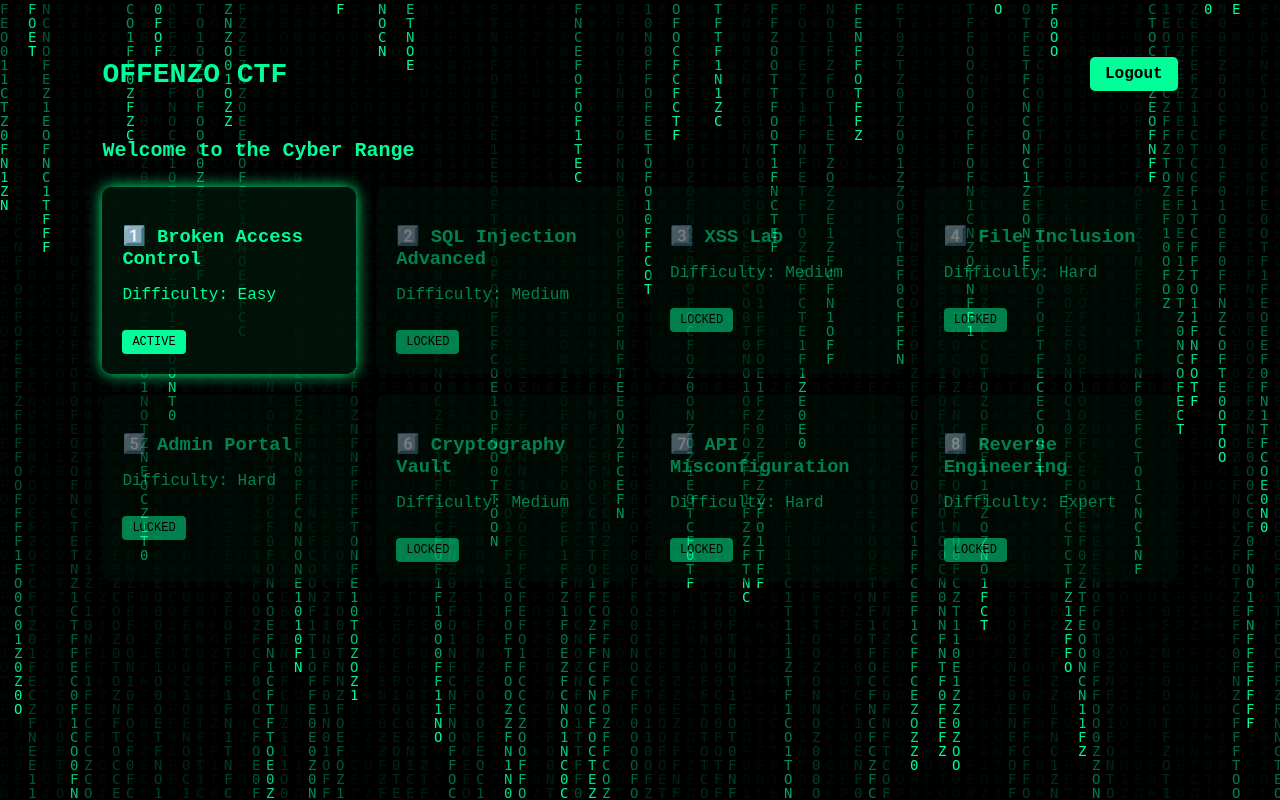
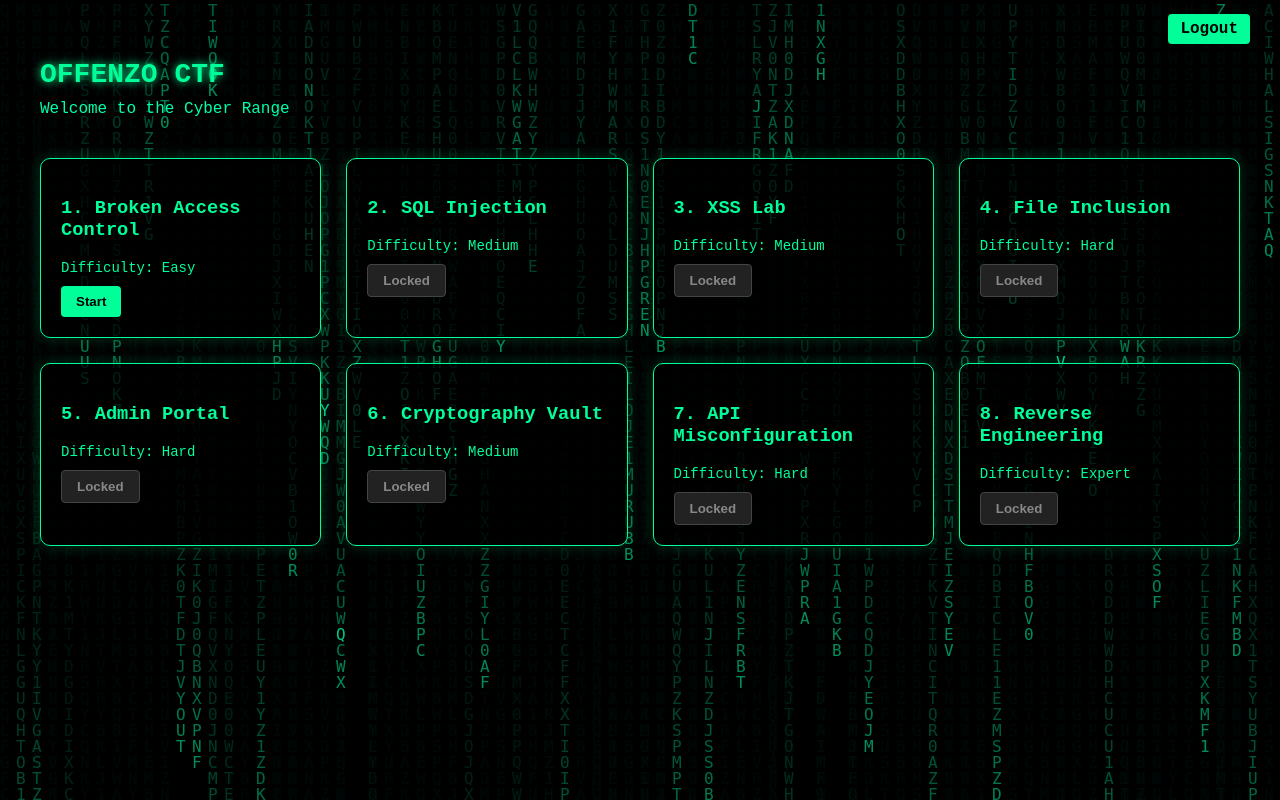
Before and after one commit to pavanmayamandiram-dotcom/ctf-web-challenge, a Flask app: page /dashboard in a window 1280 px wide. Run offline with Flask 3, Linux system fonts and the light colour scheme.

Commit message:
updated dashboard

```diff
--- /dev/null
+++ b/static/js/matrix.js
@@ -0,0 +1,58 @@
+const canvas = document.getElementById("matrixCanvas");
+const ctx = canvas.getContext("2d");
+
+// Make canvas full screen
+canvas.height = window.innerHeight;
+canvas.width = window.innerWidth;
+
+// Characters (mix of numbers + letters)
+const letters = "01ABCDEFGHIJKLMNOPQRSTUVWXYZ";
+const fontSize = 16;
+const columns = canvas.width / fontSize;
+
+// Array for drops
+const drops = [];
+
+// Initialize drops
+for (let i = 0; i < columns; i++) {
+    drops[i] = Math.random() * canvas.height;
+}
+
+function draw() {
+    // Dark fade effect (motion blur)
+    ctx.fillStyle = "rgba(0, 0, 0, 0.08)";
+    ctx.fillRect(0, 0, canvas.width, canvas.height);
+
+    ctx.fillStyle = "#00ff99";  // green color
+    ctx.font = fontSize + "px monospace";
+
+    for (let i = 0; i < drops.length; i++) {
+
+        const text = letters.charAt(Math.floor(Math.random() * letters.length));
+
+        // Random blur effect
+        if (Math.random() > 0.98) {
+            ctx.fillStyle = "#00ffaa";
+        } else {
+            ctx.fillStyle = "#008f5a";
+        }
+
+        ctx.fillText(text, i * fontSize, drops[i] * fontSize);
+
+        // Reset drop randomly
+        if (drops[i] * fontSize > canvas.height && Math.random() > 0.975) {
+            drops[i] = 0;
+        }
+
+        drops[i]++;
+    }
+}
+
+// Animation speed (not too fast)
+setInterval(draw, 40);
+
+// Responsive resize
+window.addEventListener("resize", () => {
+    canvas.height = window.innerHeight;
+    canvas.width = window.innerWidth;
+});
--- a/templates/dashboard.html
+++ b/templates/dashboard.html
@@ -2,111 +2,167 @@
 <html>
 <head>
     <title>Offenzo CTF | Dashboard</title>
-    <link rel="stylesheet" href="{{ url_for('static', filename='css/style.css') }}">
+
+    <style>
+        body {
+            margin: 0;
+            padding: 0;
+            font-family: "Courier New", monospace;
+            background: #050505;
+            color: #00ff99;
+            overflow-x: hidden;
+        }
+
+        /* MATRIX CANVAS */
+        #matrixCanvas {
+            position: fixed;
+            top: 0;
+            left: 0;
+            z-index: -1;
+        }
+
+        /* MAIN CONTENT */
+        .container {
+            padding: 40px;
+        }
+
+        h1 {
+            font-size: 28px;
+            margin-bottom: 10px;
+            text-shadow: 0 0 8px #00ff99;
+        }
+
+        .subtitle {
+            margin-bottom: 40px;
+            color: #00ffaa;
+        }
+
+        /* CHALLENGE GRID */
+        .grid {
+            display: grid;
+            grid-template-columns: repeat(auto-fit, minmax(260px, 1fr));
+            gap: 25px;
+        }
+
+        .card {
+            background: rgba(0, 0, 0, 0.75);
+            border: 1px solid #00ff99;
+            padding: 20px;
+            border-radius: 10px;
+            box-shadow: 0 0 15px rgba(0,255,150,0.2);
+            transition: 0.3s;
+        }
+
+        .card:hover {
+            transform: scale(1.03);
+            box-shadow: 0 0 20px #00ff99;
+        }
+
+        .difficulty {
+            margin: 10px 0;
+            font-size: 14px;
+        }
+
+        .btn {
+            background: #00ff99;
+            color: black;
+            padding: 8px 15px;
+            border: none;
+            border-radius: 4px;
+            cursor: pointer;
+            font-weight: bold;
+        }
+
+        .locked {
+            background: #222;
+            color: #888;
+            border: 1px solid #444;
+        }
+
+        .top-right {
+            position: absolute;
+            top: 20px;
+            right: 30px;
+        }
+
+        .logout {
+            background: #00ff99;
+            color: black;
+            padding: 6px 12px;
+            border-radius: 4px;
+            text-decoration: none;
+            font-weight: bold;
+        }
+
+    </style>
 </head>
-
 <body>
 
-<canvas id="matrix"></canvas>
+<canvas id="matrixCanvas"></canvas>
 
-<div class="dashboard-container">
+<div class="top-right">
+    <a href="/logout" class="logout">Logout</a>
+</div>
 
-    <div class="top-bar">
-        <h1>OFFENZO CTF</h1>
-        <a href="/" class="logout-btn">Logout</a>
-    </div>
+<div class="container">
 
-    <h2 class="welcome">Welcome to the Cyber Range</h2>
+    <h1>OFFENZO CTF</h1>
+    <div class="subtitle">Welcome to the Cyber Range</div>
 
-    <div class="challenge-grid">
+    <div class="grid">
 
-        <a href="/challenge1" class="challenge-card">
-            <h3>1️⃣ Broken Access Control</h3>
-            <p>Difficulty: Easy</p>
-            <span class="active">ACTIVE</span>
-        </a>
-
-        <div class="challenge-card locked">
-            <h3>2️⃣ SQL Injection Advanced</h3>
-            <p>Difficulty: Medium</p>
-            <span>LOCKED</span>
+        <div class="card">
+            <h3>1. Broken Access Control</h3>
+            <div class="difficulty">Difficulty: Easy</div>
+            <button class="btn">Start</button>
         </div>
 
-        <div class="challenge-card locked">
-            <h3>3️⃣ XSS Lab</h3>
-            <p>Difficulty: Medium</p>
-            <span>LOCKED</span>
+        <div class="card">
+            <h3>2. SQL Injection</h3>
+            <div class="difficulty">Difficulty: Medium</div>
+            <button class="btn locked">Locked</button>
         </div>
 
-        <div class="challenge-card locked">
-            <h3>4️⃣ File Inclusion</h3>
-            <p>Difficulty: Hard</p>
-            <span>LOCKED</span>
+        <div class="card">
+            <h3>3. XSS Lab</h3>
+            <div class="difficulty">Difficulty: Medium</div>
+            <button class="btn locked">Locked</button>
         </div>
 
-        <div class="challenge-card locked">
-            <h3>5️⃣ Admin Portal</h3>
-            <p>Difficulty: Hard</p>
-            <span>LOCKED</span>
+        <div class="card">
+            <h3>4. File Inclusion</h3>
+            <div class="difficulty">Difficulty: Hard</div>
+            <button class="btn locked">Locked</button>
         </div>
 
-        <div class="challenge-card locked">
-            <h3>6️⃣ Cryptography Vault</h3>
-            <p>Difficulty: Medium</p>
-            <span>LOCKED</span>
+        <div class="card">
+            <h3>5. Admin Portal</h3>
+            <div class="difficulty">Difficulty: Hard</div>
+            <button class="btn locked">Locked</button>
         </div>
 
-        <div class="challenge-card locked">
-            <h3>7️⃣ API Misconfiguration</h3>
-            <p>Difficulty: Hard</p>
-            <span>LOCKED</span>
+        <div class="card">
+            <h3>6. Cryptography Vault</h3>
+            <div class="difficulty">Difficulty: Medium</div>
+            <button class="btn locked">Locked</button>
         </div>
 
-        <div class="challenge-card locked">
-            <h3>8️⃣ Reverse Engineering</h3>
-            <p>Difficulty: Expert</p>
-            <span>LOCKED</span>
+        <div class="card">
+            <h3>7. API Misconfiguration</h3>
+            <div class="difficulty">Difficulty: Hard</div>
+            <button class="btn locked">Locked</button>
+        </div>
+
+        <div class="card">
+            <h3>8. Reverse Engineering</h3>
+            <div class="difficulty">Difficulty: Expert</div>
+            <button class="btn locked">Locked</button>
         </div>
 
     </div>
-
 </div>
 
-<script>
-const canvas = document.getElementById("matrix");
-const ctx = canvas.getContext("2d");
-
-canvas.height = window.innerHeight;
-canvas.width = window.innerWidth;
-
-const letters = "01OFFENZOCTF";
-const fontSize = 14;
-const columns = canvas.width / fontSize;
-
-const drops = [];
-for(let x = 0; x < columns; x++)
-    drops[x] = 1;
-
-function draw() {
-    ctx.fillStyle = "rgba(0, 0, 0, 0.07)";
-    ctx.fillRect(0, 0, canvas.width, canvas.height);
-
-    ctx.fillStyle = "#00ff99";
-    ctx.font = fontSize + "px monospace";
-
-    for(let i = 0; i < drops.length; i++) {
-        const text = letters.charAt(Math.floor(Math.random() * letters.length));
-        ctx.fillText(text, i * fontSize, drops[i] * fontSize);
-
-        if(drops[i] * fontSize > canvas.height && Math.random() > 0.975)
-            drops[i] = 0;
-
-        drops[i]++;
-    }
-}
-
-setInterval(draw, 45);
-</script>
+<script src="{{ url_for('static', filename='js/matrix.js') }}"></script>
 
 </body>
 </html>
```
Also changed, not shown: templates/login.html (+12 -58 lines).
